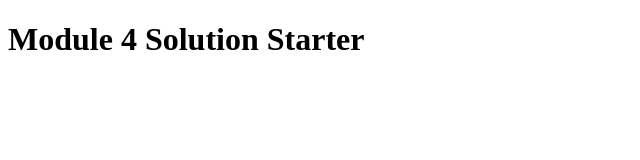
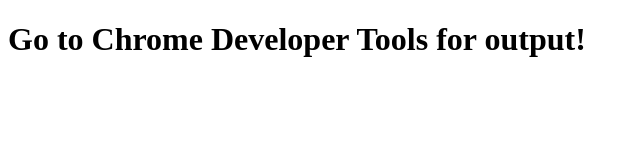
Before and after one commit to rjrom/Coursera_HTML-CSS-Javascript-for-Web-Developers, a plain HTML site: page module4-solution/index.html in a window 1280 px wide. Shown: the whole page, without its empty margins (0-640 px from the left). Drawn offline with Linux system fonts and the light colour scheme.

Commit message:
Update index.html

```diff
--- a/module4-solution/index.html
+++ b/module4-solution/index.html
@@ -2,7 +2,7 @@
 <html>
 <head>
   <meta charset="utf-8">
-  <title>Go to Chrome Developer Tools!</title>
+  <title>Module 4 Solution</title>
   <script>
     var names = []; // DO NOT REMOVE
   </script>
@@ -11,6 +11,6 @@
   <script src="script.js"></script>
 </head>
 <body>
-  <h1>Module 4 Solution Starter</h1>
+  <h1>Go to Chrome Developer Tools for output!</h1>
 </body>
 </html>
```
